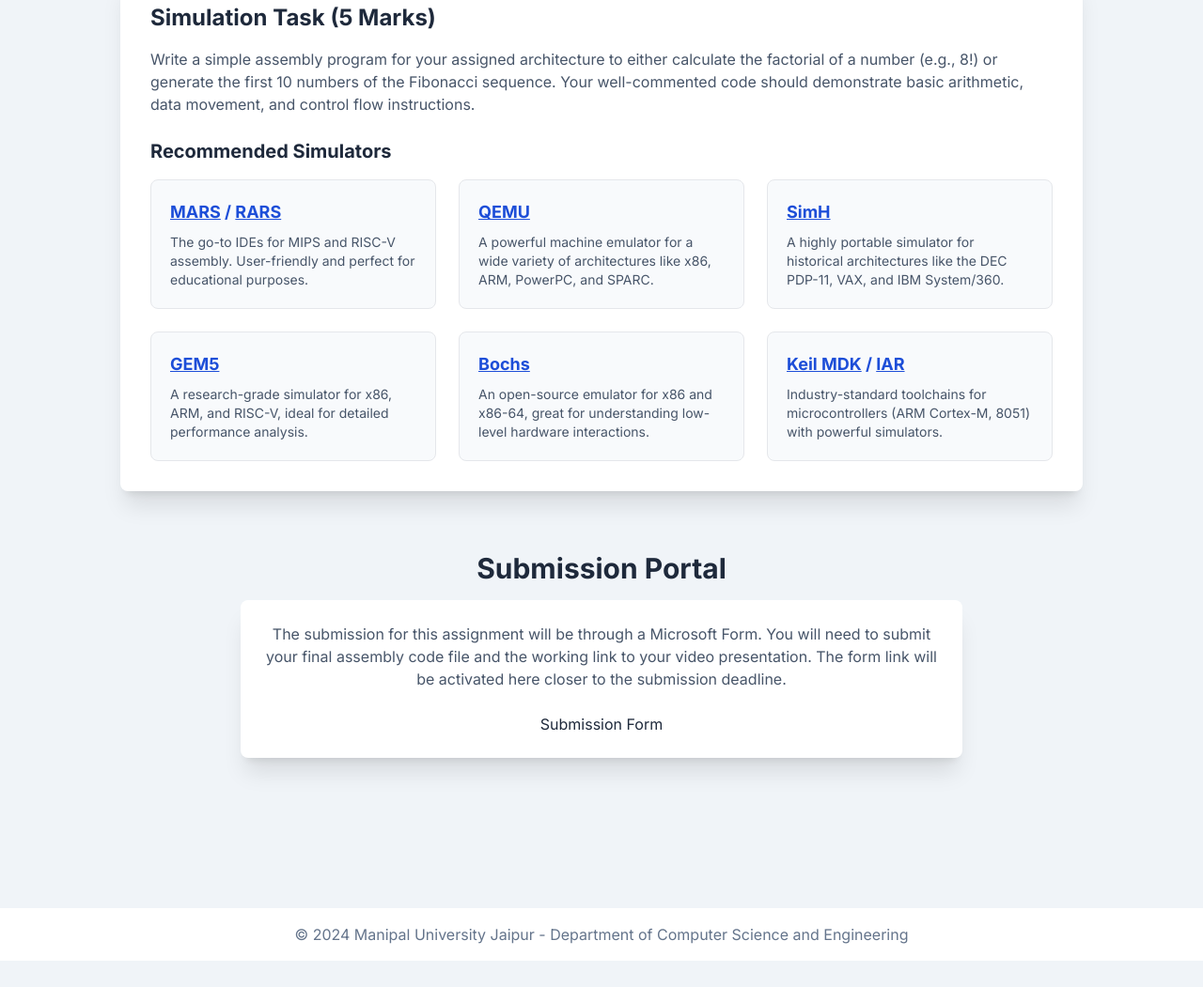
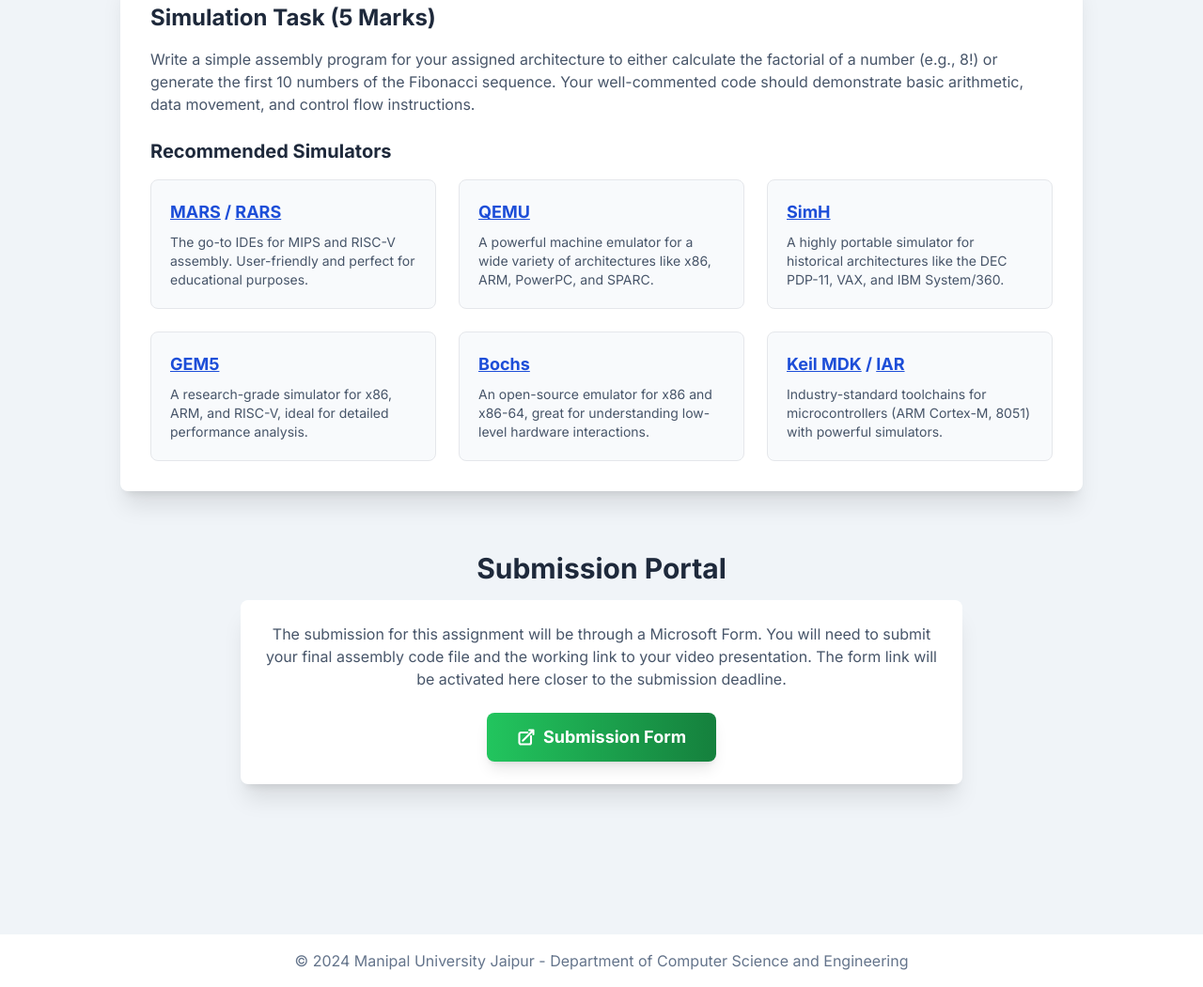
Before and after one commit to adityasinha-1988/COA_CWS, a plain HTML site: page index.html in a window 1280 px wide. Shown: the part 794-1845 px from the top of the page at 94% size. Before the commit the page ends 1817 px from the top, so only its background shows below. Drawn offline with nearby package versions, Linux system fonts and the light colour scheme.

Commit message:
submission button

```diff
--- a/index.html
+++ b/index.html
@@ -199,8 +199,17 @@
                         Submission Form (https://forms.cloud.microsoft/r/jiQnaBypmQ)
                     </button> -->
                     </p>
-                    <button onclick="window.location.href='https://forms.cloud.microsoft/r/jiQnaBypmQ';">
-                         Submission Form
+                    <button id="ms-form-btn"
+                            type="button"
+                            onclick="window.open('https://forms.cloud.microsoft/r/jiQnaBypmQ', '_blank')"
+                            class="inline-flex items-center justify-center w-full sm:w-auto bg-gradient-to-r from-green-500 to-green-700 text-white font-bold py-3 px-8 rounded-lg text-lg shadow-lg hover:shadow-xl transform hover:scale-105 transition-all duration-300 ease-in-out focus:outline-none focus:ring-2 focus:ring-green-500 focus:ring-opacity-50">
+
+                        <!-- SVG Icon -->
+                        <svg class="w-5 h-5 mr-2" xmlns="http://www.w3.org/2000/svg" fill="none" viewBox="0 0 24 24" stroke-width="2.5" stroke="currentColor">
+                          <path stroke-linecap="round" stroke-linejoin="round" d="M13.5 6H5.25A2.25 2.25 0 003 8.25v10.5A2.25 2.25 0 005.25 21h10.5A2.25 2.25 0 0018 18.75V10.5m-10.5 6L21 3m0 0h-5.25M21 3v5.25" />
+                        </svg>
+
+                        <span>Submission Form</span>
                     </button>
                 </div>
             </div>
```
